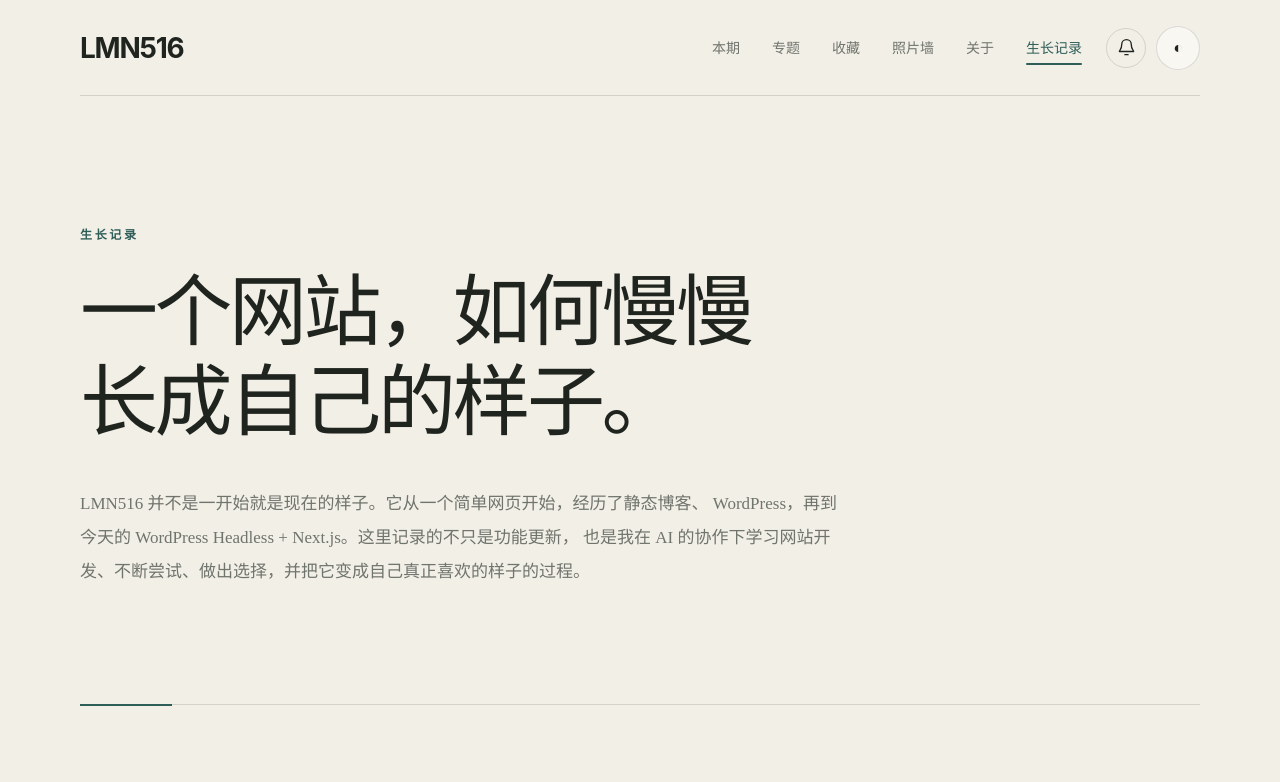
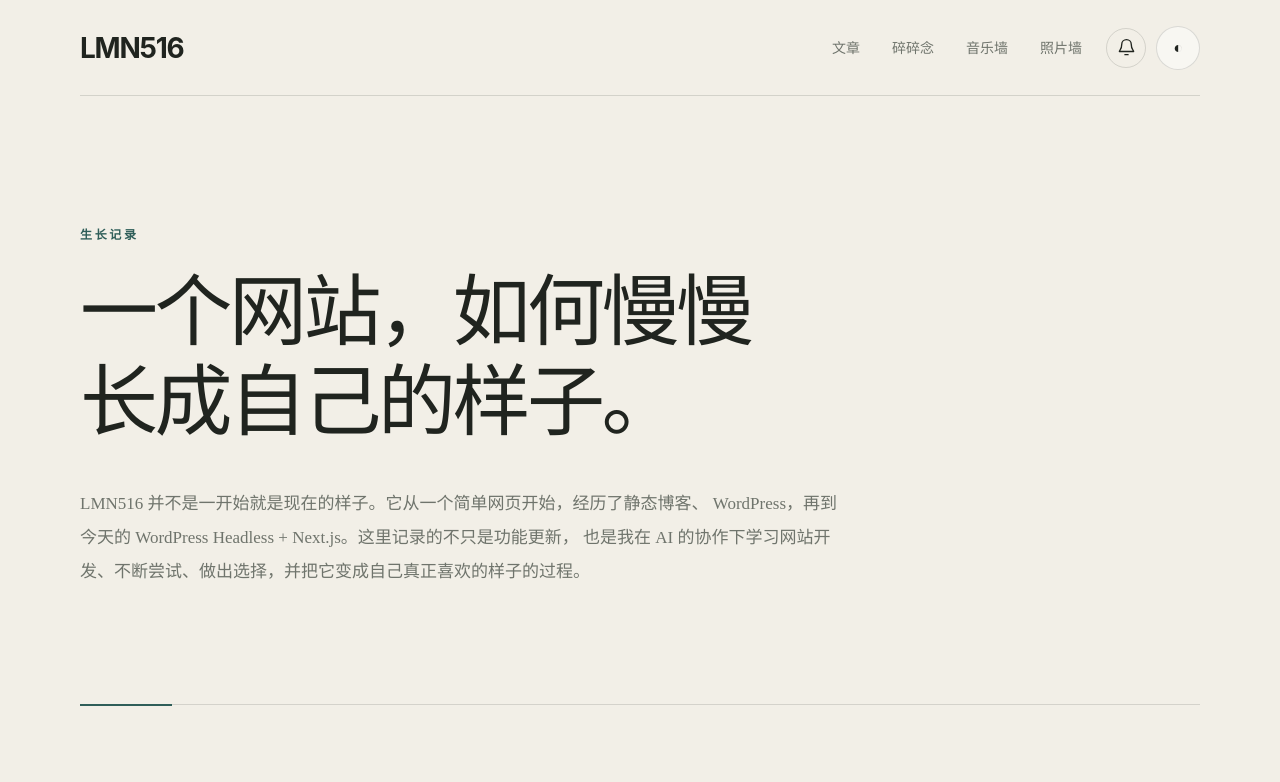
Before and after one commit to BurgCreate/lmn516-v2, a Next.js app: page /changelog in a window 1280 px wide. Shown: the top 782 px of the page. Built offline with nearby package versions, Linux system fonts and the light colour scheme.

Commit message:
feat: redesign site navigation structure

```diff
--- a/components/SiteHeader.tsx
+++ b/components/SiteHeader.tsx
@@ -1,8 +1,6 @@
 "use client";
 
 import Link from "next/link";
-import { usePathname } from "next/navigation";
-import { useEffect, useState } from "react";
 import ThemeToggle from "@/components/ThemeToggle";
 import GardenNotification from "@/components/GardenNotification";
 
@@ -10,91 +8,21 @@ type SiteHeaderProps = {
   className?: string;
 };
 
-type HashNavigationItem = {
-  label: string;
-  hash: string;
-  href?: never;
-};
-
-type PageNavigationItem = {
-  label: string;
-  href: string;
-  hash?: never;
-};
-
-type NavigationItem =
-  | HashNavigationItem
-  | PageNavigationItem;
-
-const navigationItems: NavigationItem[] = [
-  { label: "本期", hash: "notes" },
-  { label: "专题", hash: "project" },
-  { label: "收藏", hash: "archive" },
+const navigationItems = [
+  { label: "文章", href: "/archive" },
+  { label: "碎碎念", href: "/moments" },
+  { label: "音乐墙", href: "/music" },
   { label: "照片墙", href: "/photos" },
-  { label: "关于", hash: "about" },
 ];
 
 export default function SiteHeader({
   className = "",
 }: SiteHeaderProps) {
-  const pathname = usePathname();
-  const [activeHash, setActiveHash] = useState("");
-  const [isScrolled, setIsScrolled] = useState(false);
-
-  const isHome = pathname === "/";
-
-  useEffect(() => {
-    function syncHash() {
-      setActiveHash(
-        window.location.hash.replace("#", "")
-      );
-    }
-
-    syncHash();
-
-    window.addEventListener(
-      "hashchange",
-      syncHash
-    );
-
-    return () => {
-      window.removeEventListener(
-        "hashchange",
-        syncHash
-      );
-    };
-  }, [pathname]);
-
-  useEffect(() => {
-    if (!isHome) {
-      setIsScrolled(false);
-      return;
-    }
-
-    function syncScrollState() {
-      setIsScrolled(window.scrollY > 8);
-    }
-
-    syncScrollState();
-    window.addEventListener("scroll", syncScrollState, {
-      passive: true,
-    });
-
-    return () => {
-      window.removeEventListener(
-        "scroll",
-        syncScrollState
-      );
-    };
-  }, [isHome]);
-
   return (
     <header
       className={`site-header shell${
-        isHome ? " site-header-sticky" : ""
-      }${
-        isScrolled ? " is-scrolled" : ""
-      }${className ? ` ${className}` : ""}`}
+        className ? ` ${className}` : ""
+      }`}
     >
       <Link
         href="/"
@@ -108,61 +36,15 @@ export default function SiteHeader({
         className="nav"
         aria-label="网站导航"
       >
-        {navigationItems.map((item) => {
-          const href =
-            item.href !== undefined
-              ? item.href
-              : isHome
-                ? `#${item.hash}`
-                : `/#${item.hash}`;
-
-          const isCurrent =
-            item.href !== undefined
-              ? pathname === item.href
-              : isHome &&
-                activeHash === item.hash;
-
-          return (
-            <Link
-              key={
-                item.href !== undefined
-                  ? item.href
-                  : item.hash
-              }
-              href={href}
-              className={
-                isCurrent
-                  ? "nav-link is-current"
-                  : "nav-link"
-              }
-              aria-current={
-                isCurrent
-                  ? item.href !== undefined
-                    ? "page"
-                    : "location"
-                  : undefined
-              }
-            >
-              {item.label}
-            </Link>
-          );
-        })}
-
-        <Link
-          href="/changelog"
-          className={
-            pathname === "/changelog"
-              ? "nav-link is-current"
-              : "nav-link"
-          }
-          aria-current={
-            pathname === "/changelog"
-              ? "page"
-              : undefined
-          }
-        >
-          生长记录
-        </Link>
+        {navigationItems.map((item) => (
+          <Link
+            key={item.href}
+            href={item.href}
+            className="nav-link"
+          >
+            {item.label}
+          </Link>
+        ))}
       </nav>
 
       <div className="site-header-actions">
--- a/components/home/SiteFooter.tsx
+++ b/components/home/SiteFooter.tsx
@@ -5,7 +5,7 @@ const footerGroups = [
     title: "浏览",
     links: [
       { label: "首页", href: "/" },
-      { label: "全部文章", href: "/posts" },
+      { label: "全部文章", href: "/archive" },
       { label: "碎碎念", href: "/moments" },
       { label: "照片墙", href: "/photos" },
     ],
@@ -13,7 +13,7 @@ const footerGroups = [
   {
     title: "花园",
     links: [
-      { label: "音乐清单", href: "/music" },
+      { label: "音乐墙", href: "/music" },
       { label: "城市散步", href: "/walks" },
       { label: "房间物品", href: "/room" },
       { label: "观影档案", href: "/movies" },
@@ -24,7 +24,6 @@ const footerGroups = [
     links: [
       { label: "关于本站", href: "/about" },
       { label: "生长记录", href: "/changelog" },
-      { label: "网站地图", href: "/sitemap" },
       { label: "RSS", href: "https://lmn516.com/feed/" },
       { label: "写信", href: "mailto:hello@lmn516.com" },
     ],
```
Also changed, not shown: app/sitemap/page.tsx (+34 -116 lines).
